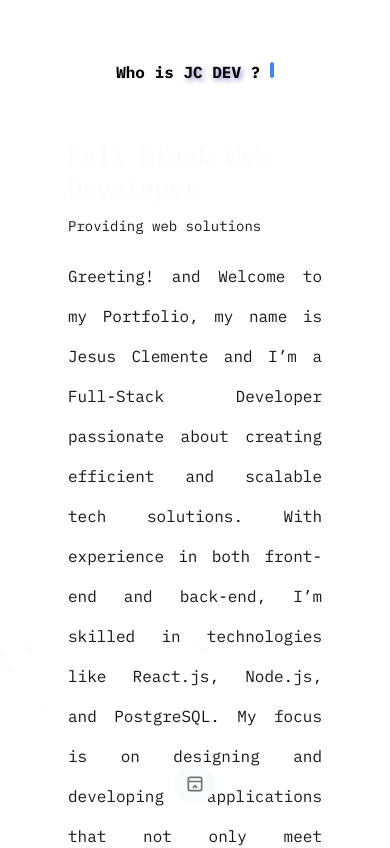
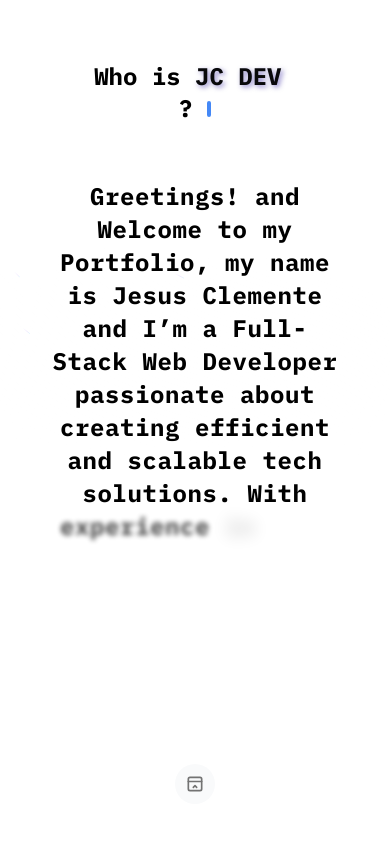
Before and after one commit to jcdev92/jcdev-portfolio, a Next.js app: page /about in a window 390 px wide. Shown: the top 848 px of the page. Built offline with nearby package versions, Linux system fonts and the light colour scheme.

Commit message:
add: add text writter effect into the about  component. upd:update many styles

```diff
--- a/app/about/AboutSection.tsx
+++ b/app/about/AboutSection.tsx
@@ -1,10 +1,10 @@
 import { profile } from "@/lib/data/data";
 import { TypewriterEffect } from "@/components/ui/effects/typewriter-effect";
+import { TextGenerateEffect } from '../../components/ui/effects/text-generate-effect';
 
 export default function AboutSection() {
   const {
     aboutMe,
-    jobTitle,
   } = profile;
 
   const words = [
@@ -34,16 +34,13 @@ export default function AboutSection() {
       className="p-5 md:p-20 relative z-10 md:h-screen flex items-center overflow-y-auto"
     >
       <div className="container mx-auto">
-        <TypewriterEffect words={words} className="p-10"/>
+        <TypewriterEffect words={words} className="p-10 text-2xl"/>
         <div className="flex flex-col gap-10">
-          <div className="p-4 md:p-10">
-            <h2 className="text-bold text-2xl mb-3 text-primary-foreground">{jobTitle}</h2>
-            <p className="mb-5 text-sm text-secondary-foreground">
-              Providing web solutions
-            </p>
-            <p className="text-secondary-foreground text-justify leading-10">
+          <div className="md:p-10">
+            {/* <p className="text-secondary-foreground text-justify leading-10">
               {`${aboutMe}`}
-            </p>
+            </p> */}
+            <TextGenerateEffect words={aboutMe} className="text-center text-xs" />
           </div>
         </div>
       </div>
--- a/components/ui/contact/ProfileCard.tsx
+++ b/components/ui/contact/ProfileCard.tsx
@@ -29,12 +29,12 @@ export default function ProfileCard({ alias, firstName, lastName, birthDay, city
           className="rounded-full object-cover max-w-full h-auto shadow-md shadow-primary-foreground"
         />
         <div className="text-center md:text-left">
-          <h1 className="text-3xl font-bold text-yellow-500 text-shadow-alias">{`${alias}`}</h1>
-          <h1 className="text-3xl font-bold text-primary-foreground">{`${firstName}`}</h1>
-          <h1 className="text-3xl font-bold text-primary-foreground">{`${lastName}`}</h1>
-          <p className="text-sm text-secondary-foreground">{`${city}, ${country} `}</p>
-          <p className="text-sm text-secondary-foreground">{`${formatedBirthday} `}</p>
-          <p className="text-sm text-secondary-foreground">{`${gender} `}</p>
+          <h1 className="md:text-3xl font-bold text-yellow-500 text-shadow-alias">{`${alias}`}</h1>
+          <h1 className="md:text-3xl font-bold text-primary-foreground">{`${firstName}`}</h1>
+          <h1 className="md:text-3xl font-bold text-primary-foreground">{`${lastName}`}</h1>
+          <p className="text-xs md:text-sm text-secondary-foreground">{`${city}, ${country} `}</p>
+          <p className="text-xs md:text-sm text-secondary-foreground">{`${formatedBirthday} `}</p>
+          <p className="text-xs md:text-sm text-secondary-foreground">{`${gender} `}</p>
         </div>
       </div>
     )
--- /dev/null
+++ b/components/ui/effects/text-generate-effect.tsx
@@ -0,0 +1,62 @@
+"use client";
+import { useEffect } from "react";
+import { motion, stagger, useAnimate } from "framer-motion";
+import { cn } from "@/lib/utils";
+
+export const TextGenerateEffect = ({
+  words,
+  className,
+  filter = true,
+  duration = 0.5,
+}: {
+  words: string;
+  className?: string;
+  filter?: boolean;
+  duration?: number;
+}) => {
+  const [scope, animate] = useAnimate();
+  let wordsArray = words.split(" ");
+  useEffect(() => {
+    animate(
+      "span",
+      {
+        opacity: 1,
+        filter: filter ? "blur(0px)" : "none",
+      },
+      {
+        duration: duration ? duration : 1,
+        delay: stagger(0.2),
+      }
+    );
+  }, [scope.current]);
+
+  const renderWords = () => {
+    return (
+      <motion.div ref={scope}>
+        {wordsArray.map((word, idx) => {
+          return (
+            <motion.span
+              key={word + idx}
+              className="dark:text-white text-black opacity-0"
+              style={{
+                filter: filter ? "blur(10px)" : "none",
+              }}
+            >
+              {word}{" "}
+            </motion.span>
+          );
+        })}
+      </motion.div>
+    );
+  };
+
+  return (
+    <div className={cn("font-bold", className)}>
+      <div className="mt-4">
+        <div className=" dark:text-white text-black text-2xl leading-snug tracking-wide">
+          {renderWords()}
+        </div>
+      </div>
+    </div>
+  );
+};
--- a/lib/data/data.ts
+++ b/lib/data/data.ts
@@ -14,9 +14,9 @@ export const profile: JcDev = {
     "https://res.cloudinary.com/dwhztsc8v/image/upload/v1687545518/JC%20DEV/profile/perfil_frontal_orig-removebg-preview_oxasfp.png",
   jobTitle: "Full Stack Web Developer",
   aboutMe:
-    "Greeting! and Welcome to my Portfolio, my name is Jesus Clemente and I’m a Full-Stack Developer passionate about creating efficient and scalable tech solutions. With experience in both front-end and back-end, I’m skilled in technologies like React.js, Node.js, and PostgreSQL. My focus is on designing and developing applications that not only meet technical goals but also provide a smooth and engaging user experience. Additionally, my background in business administration allows me to understand challenges from a holistic perspective, combining strategy and technology to achieve solid results. I’m always learning and looking for new ways to optimize web development.",
+    "Greetings! and Welcome to my Portfolio, my name is Jesus Clemente and I’m a Full-Stack Web Developer passionate about creating efficient and scalable tech solutions. With experience in both front-end and back-end, I’m skilled in technologies like React.js, Node.js, and PostgreSQL.",
   biography:
-    "My interest in computers began when I was around 15 years old, when I taught myself how to repair computers. Then years later I studied business administration at university, with the dream of creating my own IT company. However, it was only after different jobs, years later, that I discovered the fascinating world of code on the Internet.  To have a solid foundation, I studied the fundamentals of programming at Platzi Academy. Next, I enrolled in Academlo, an invaluable opportunity to learn more about web development. At Academlo, I developed applications with JavaScript-HTML CSS, REACT & NODE JS, such as an online store, Poke-App, CRUD users App, and several dynamic websites. Now, I want to use my skills to help others achieve their aspirations.",
+    "My interest in computers began when I was around 15 years old, when I taught myself how to repair computers. Then years later I studied business administration at university, with the dream of creating my own IT company. However, it was only after different jobs, years later, that I discovered the fascinating world of code on the Internet.  To have a solid foundation, I studied the fundamentals of programming at Platzi Academy. Next, I enrolled in Academlo, an invaluable opportunity to learn more about web development. At Academlo, I developed applications with JavaScript-HTML CSS, REACT & NODE JS, such as an online store, Poke-App, CRUD users App, and several dynamic websites. Now, I want to use my skills to help others achieve their aspirations. My focus is on designing and developing applications that not only meet technical goals but also provide a smooth and engaging user experience. Additionally, my background in business administration allows me to understand challenges from a holistic perspective, combining strategy and technology to achieve solid results. I’m always learning and looking for new ways to optimize web development.",
   bioImage:
     "https://res.cloudinary.com/dwhztsc8v/image/upload/v1687545518/JC%20DEV/profile/perfil_frontal_orig-removebg-preview_oxasfp.png",
   role: "admin",
```
